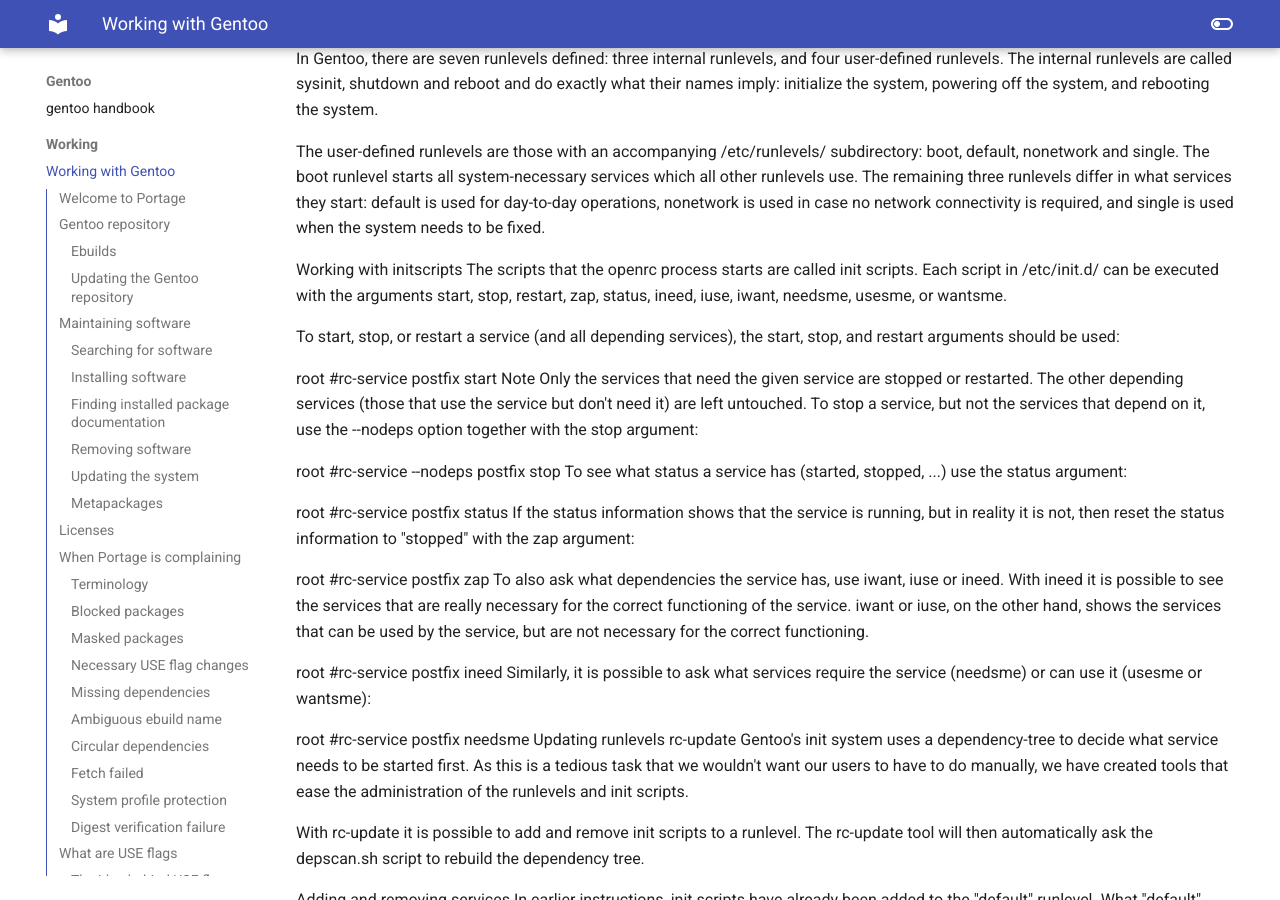
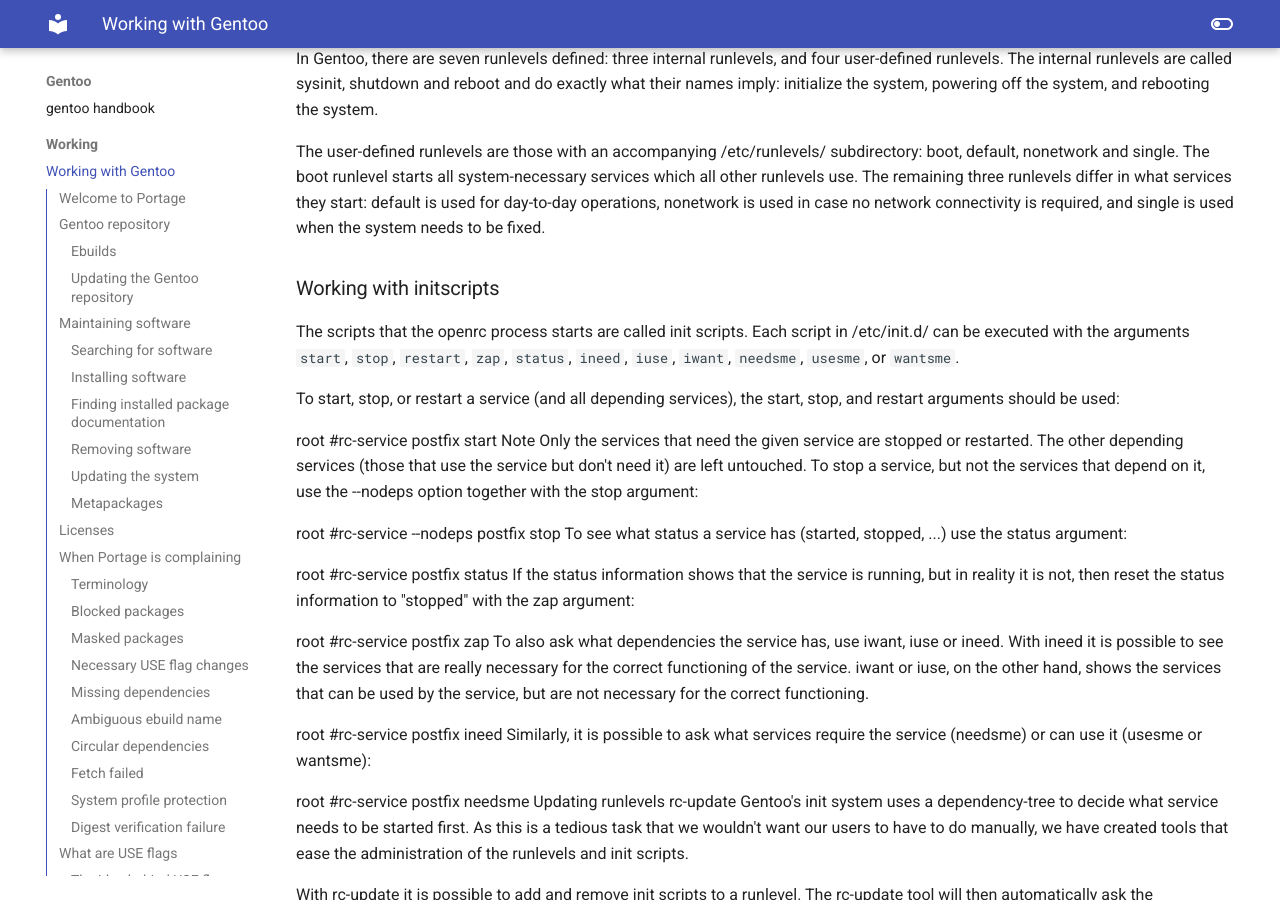
Before and after one commit to floviken/mkdocs, an MkDocs documentation site: the page built from docs/gentoo/working/01-workingWithGentoo.md, in a window 1280 px wide and 900 px high, scrolled down 22710 px. Built offline with MkDocs 1.6.1 and Material for MkDocs 9.7.7, drawn with Linux system fonts in a browser that asks for light colours.

```diff
--- a/docs/gentoo/working/01-workingWithGentoo.md
+++ b/docs/gentoo/working/01-workingWithGentoo.md
@@ -821,8 +821,9 @@ In Gentoo, there are seven runlevels defined: three internal runlevels, and four
 
 The user-defined runlevels are those with an accompanying /etc/runlevels/ subdirectory: boot, default, nonetwork and single. The boot runlevel starts all system-necessary services which all other runlevels use. The remaining three runlevels differ in what services they start: default is used for day-to-day operations, nonetwork is used in case no network connectivity is required, and single is used when the system needs to be fixed.
 
-Working with initscripts
-The scripts that the openrc process starts are called init scripts. Each script in /etc/init.d/ can be executed with the arguments start, stop, restart, zap, status, ineed, iuse, iwant, needsme, usesme, or wantsme.
+### Working with initscripts
+
+The scripts that the openrc process starts are called init scripts. Each script in /etc/init.d/ can be executed with the arguments `start`, `stop`, `restart`, `zap`, `status`, `ineed`, `iuse`, `iwant`, `needsme`, `usesme`, or `wantsme`.
 
 To start, stop, or restart a service (and all depending services), the start, stop, and restart arguments should be used:
 
```
